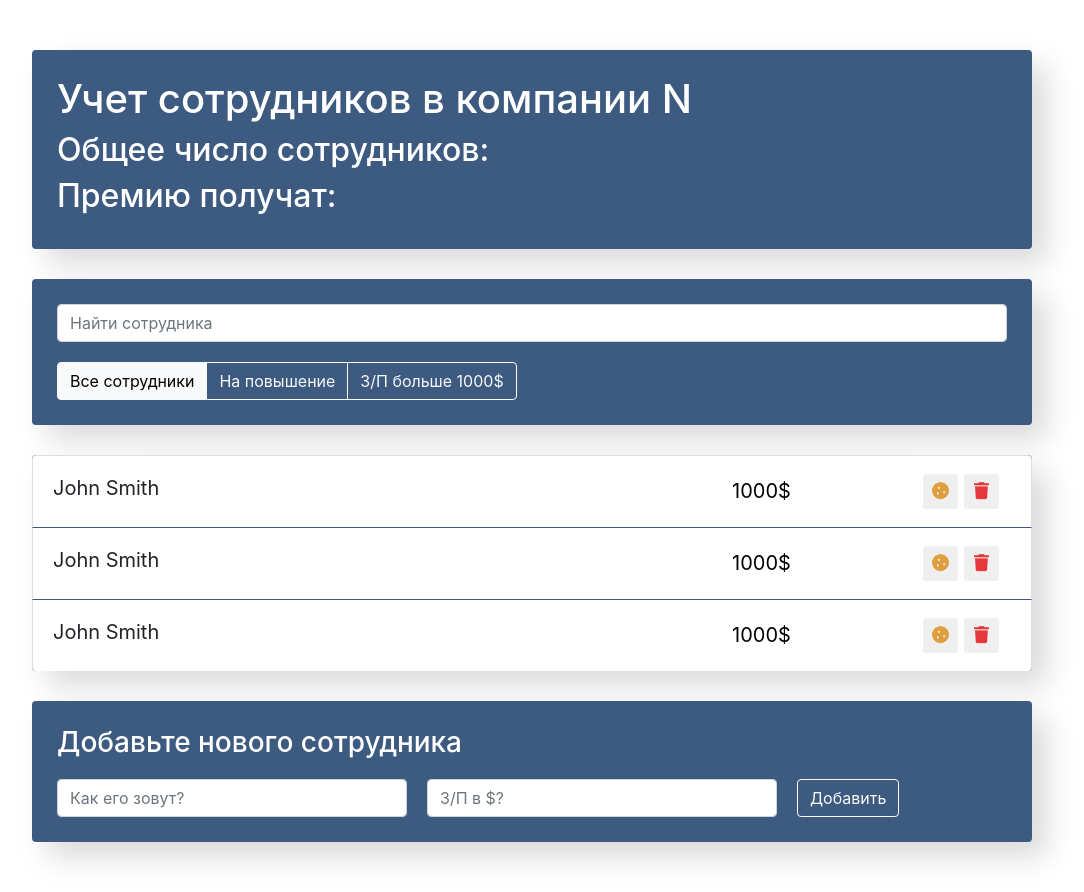
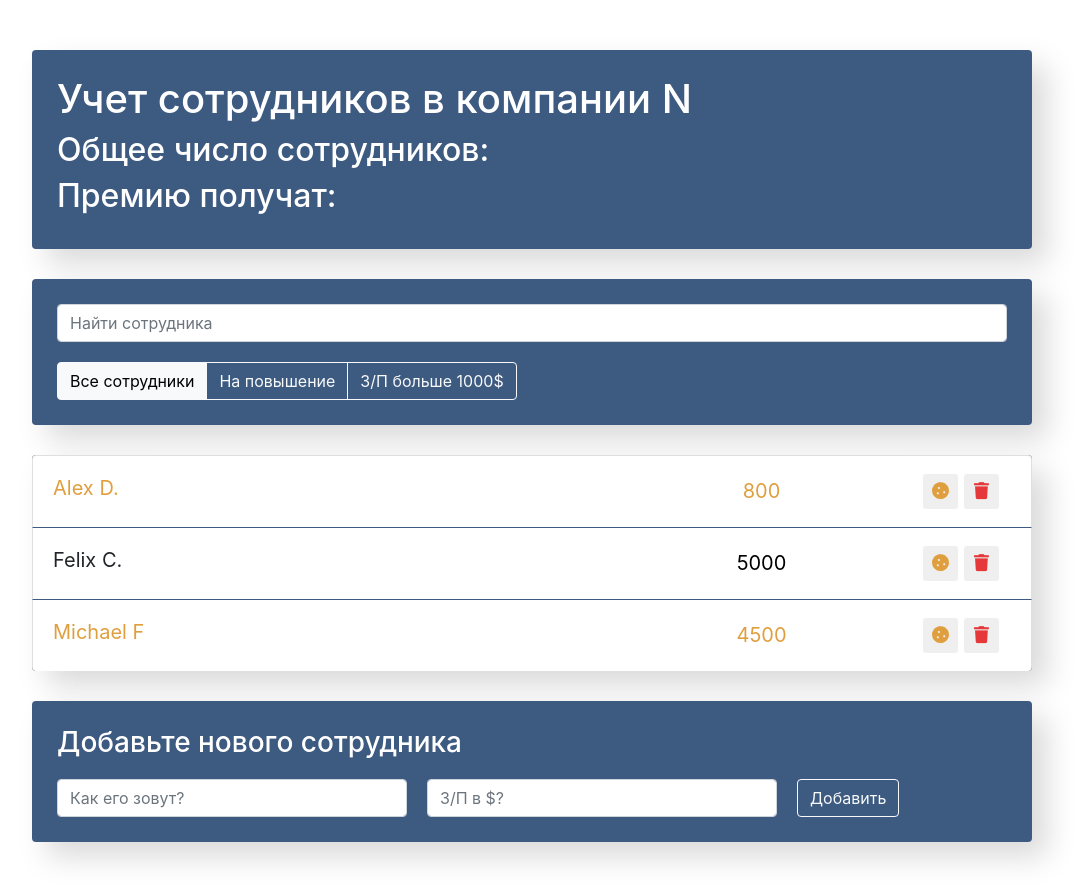
Before and after one commit to alpetrushkin/TODOList, a React (Create React App) app: page / in a window 1280 px wide. Shown: the whole page, without its empty margins (108-1192 px from the left). Built offline with nearby package versions, Linux system fonts and the light colour scheme.

Commit message:
Свойства компонентов (пропсы)

```diff
--- a/public/index.html
+++ b/public/index.html
@@ -11,7 +11,7 @@
     />
     <link rel="stylesheet" href="https://cdnjs.cloudflare.com/ajax/libs/bootstrap/5.1.1/css/bootstrap.min.css"/>
     <link rel="stylesheet" href="https://cdnjs.cloudflare.com/ajax/libs/font-awesome/5.15.4/css/all.min.css"/>
-    <title>TODO App</title>
+    <title>TODO List</title>
 </head>
 <body>
 <noscript>You need to enable JavaScript to run this app.</noscript>
--- a/src/components/app/app.jsx
+++ b/src/components/app/app.jsx
@@ -7,6 +7,13 @@ import EmployersList from "../employers-list/employers-list";
 import EmployersAddForm from "../employers-add-form/employers-add-form";
 
 const App = () => {
+
+	 const data = [
+			{name: 'Alex D.', salary: 800, increase: true},
+			{name: 'Felix C.', salary: 5000, increase: false},
+			{name: 'Michael F', salary: 4500, increase: true},
+	 ]
+
 	 return (
 			 <div className="app">
 					<AppInfo />
@@ -16,7 +23,7 @@ const App = () => {
 						<AppFilter />
 					</div>
 
-					<EmployersList />
+					<EmployersList data={data}/>
 					<EmployersAddForm />
 			 </div>
 	 );
--- a/src/components/employers-list-item/employers-list-item.jsx
+++ b/src/components/employers-list-item/employers-list-item.jsx
@@ -1,11 +1,17 @@
 import React from 'react';
 import './employers-list-item.css'
 
-const EmployersListItem = () => {
+const EmployersListItem = ({name, salary, increase}) => {
+
+	 let classNames = "list-group-item d-flex justify-content-between"
+	 if (increase) {
+	 	 classNames += ' increase'
+	 }
+
 	 return (
-			 <li className="list-group-item d-flex justify-content-between">
-					<span className="list-group-item-label">John Smith</span>
-					<input type="text" className="list-group-item-input" defaultValue="1000$"/>
+			 <li className={classNames}>
+					<span className="list-group-item-label">{name}</span>
+					<input type="text" className="list-group-item-input" defaultValue={salary}/>
 					<div className='d-flex justify-content-center align-items-center'>
 						 <button type="button"
 										 className="btn-cookie btn-sm ">
--- a/src/components/employers-list/employers-list.jsx
+++ b/src/components/employers-list/employers-list.jsx
@@ -2,12 +2,17 @@ import React from 'react';
 import './employers-list.css'
 import EmployersListItem from "../employers-list-item/employers-list-item";
 
-const EmployersList = () => {
+const EmployersList = ({data}) => {
+
+	 const element = data.map(item => {
+	 	 return (
+	 	 		<EmployersListItem {...item} />
+		 )
+	 })
+
 	 return (
 			 <ul className="app-list list-group">
-					<EmployersListItem />
-					<EmployersListItem />
-					<EmployersListItem />
+					{element}
 			 </ul>
 	 );
 };
```
